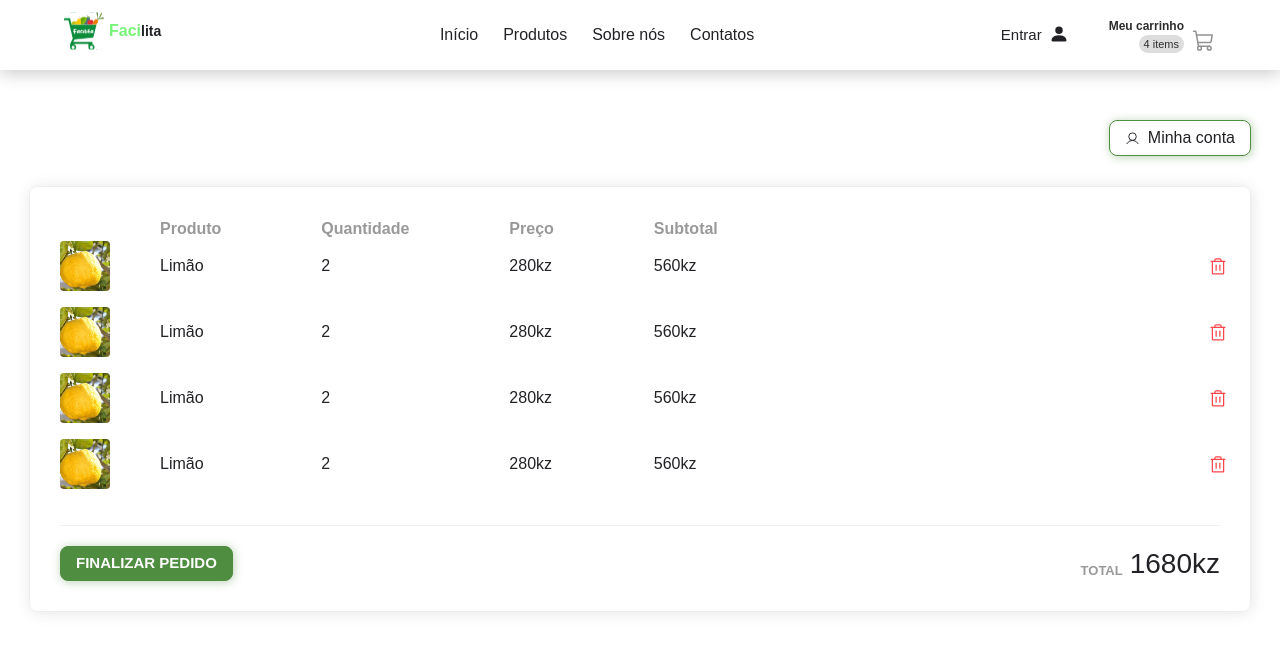
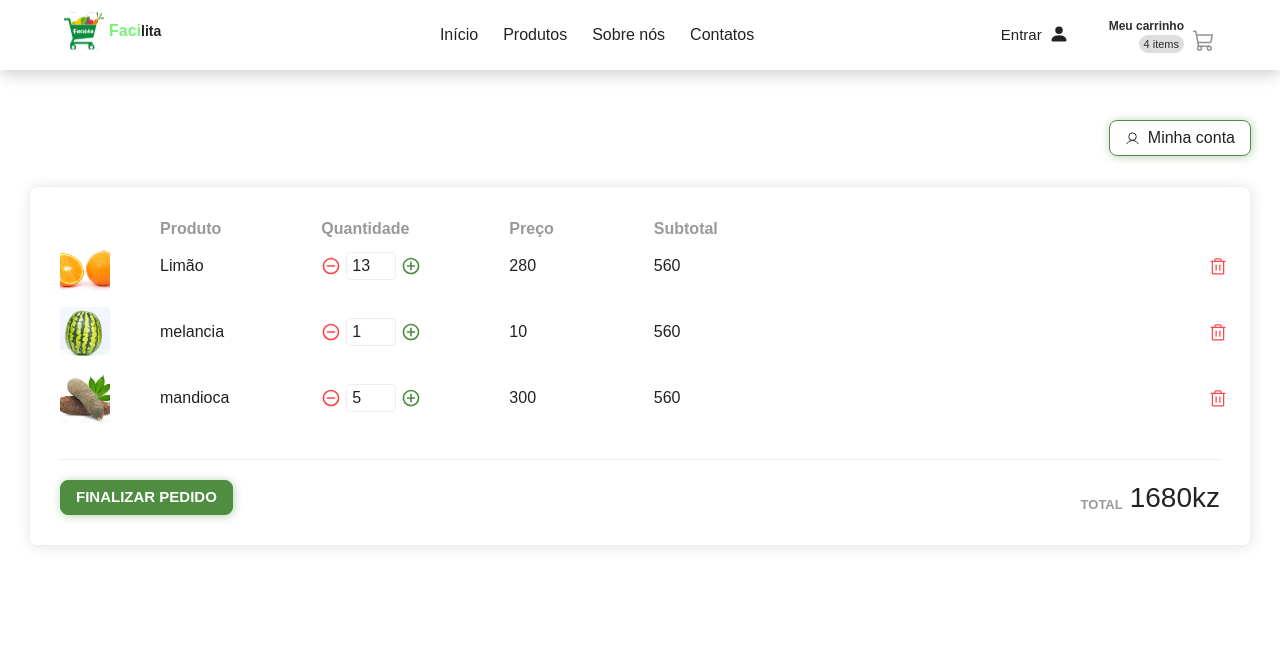
Before and after one commit to Domingas08Quissanga/project-Facilita, a React (Create React App) app: page /Carrinho in a window 1280 px wide. Shown: the top 652 px of the page. Built offline with nearby package versions, Linux system fonts and the light colour scheme.

Commit message:
feat: App

```diff
--- a/src/components/LoginForm/LoginCreateCount/LoginCreateCount.jsx
+++ b/src/components/LoginForm/LoginCreateCount/LoginCreateCount.jsx
@@ -1,39 +1,43 @@
 import React from 'react';
-import Button from '../../Buttons/Button'
-import Inputs from '../../Inputs/Inputs';
-import * as C from '../LoginCount/LoginCountStyled';
+import Button from '../../../components/Buttons/Button'
+import Inputs from '../../../components/Inputs/Inputs';
 import { Link } from 'react-router-dom';
+import { ArrowLeft } from 'phosphor-react';
+import { Container } from './style';
 
 function LoginCreateCount() {
   return (
+    <Container>
+      <Link to='/Login'>
+        <ArrowLeft
+          size={22}
+        />
+      </Link>
+      <form action="">
+        <legend>
+          <span>Criar</span> Conta
+        </legend>
 
-    <C.container>
+          <div>
+            <Inputs label='Nome:' type='text' />
+            <Inputs label='sobrenome' type='text' />
+          </div>
 
-               <form action="">
+          <div>
+            <Inputs label='E-mail' type='email' />
+            <Inputs label='contacto' type='number' />
+          </div>
 
-          <legend>
+          <div>
+            <Inputs label='Password' type='password' />
+            <Inputs label='Informe a senha novamente:' type='password' />
+          </div>
 
-            <span>Criar</span> Conta
-          </legend>
+          <Inputs label='data' type='date' />
 
-          <C.container>
-            <Inputs label='Nome:' type='text'/>
-            <Inputs label='sobrenome' type='text'/>
-            <Inputs label='E-mail' type='email'/>
-          </C.container>
-          <C.container>
-            <Inputs label='Password' type='password'/>
-            <Inputs label='contacto' type='number'/>
-            <Inputs label='data' type='date'/>
-            <Inputs label='Informe a senha novamente:' type='password'/>
-          </C.container>
-           <Button text='Cadastrar'/>
-
-             <Link to='/Login'>voltar</Link>
-
-        </form>
-
-    </C.container>
+        <Button text='Cadastrar' />
+      </form>
+    </Container>
   );
 
 }
--- /dev/null
+++ b/src/components/LoginForm/LoginCreateCount/style.js
@@ -0,0 +1,27 @@
+import styled from "styled-components";
+
+export const Container = styled.section `
+
+    div {
+        display: flex;
+        margin-top: 15px;
+
+        input {
+            height: 40px;
+        }
+
+        :first-child {
+            margin-right: 10px;
+        }
+    }
+
+    form {
+        margin-top: 30px;
+    }
+
+    button {
+        width: 100%;
+        padding: 10px;
+        margin-top: 30px;
+    }
+`
--- a/src/components/LoginForm/LoginForm.jsx
+++ b/src/components/LoginForm/LoginForm.jsx
@@ -2,8 +2,8 @@ import React from 'react';
 import * as C from './LoginFormStyled'
 import imgLogin from '../../assets/images/backgrounds/background.png'
 import { Route, Routes } from 'react-router-dom';
-import LoginCount from './LoginCount/LoginCount';
-import LoginCreateCount from './LoginCreateCount/LoginCreateCount';
+import LoginCount from '../LoginForm/LoginCount/LoginCount';
+import LoginCreateCount from '../LoginForm/LoginCreateCount/LoginCreateCount';
 
 
 // import { Container } from './styles';
--- a/src/components/LoginForm/LoginFormStyled.js
+++ b/src/components/LoginForm/LoginFormStyled.js
@@ -10,13 +10,9 @@ export const container = styled.div`
     position: absolute;
 
     display: flex;
-
-
-
 `
 
 export const LoginSpaceLeft = styled.div`
-
     width: 45%;
     height: 100vh;
 
@@ -28,7 +24,5 @@ export const LoginSpaceLeft = styled.div`
 `
 
 export const LoginSpaceRight = styled.div`
-    width: 65%;
     padding: 1.5rem;
-
 `
--- a/src/page/Cart/cartStyle.js
+++ b/src/page/Cart/cartStyle.js
@@ -1,6 +1,8 @@
 import styled from 'styled-components'
 
 export const Container = styled.section`
+    padding-bottom: 40px;
+
   div {
     margin: 0 auto;
     width: 1222px;
@@ -99,8 +101,9 @@ export const Table = styled.table`
         height: 50px;
         border-radius: 4px;
       }
+    }
 
-      button {
+    button#trash {
       background: none;
       margin-left: 97%;
 
@@ -111,5 +114,27 @@ export const Table = styled.table`
       }
     }
   }
+`
+export const ProductQuantityContainer = styled.span`
+    display: flex;
+    align-items: center;
+    gap: 5px;
+
+    > input {
+        border: 1px solid #eee;
+        width: 50px;
+        border-radius: 4px;
+        padding: 1px 5px;
+    }
+
+    > button {
+        background: none;
+        border-radius: 50%;
+        width: 20px;
+        height: 20px;
+
+        display: flex;
+        align-items: center;
+        justify-content: center;
     }
 `
--- a/src/page/Cart/index.jsx
+++ b/src/page/Cart/index.jsx
@@ -1,8 +1,46 @@
 import { Trash, User } from 'phosphor-react';
-import productImg from '../../assets/images/cards/limão.jpeg'
+import { useState } from 'react';
+import { MdRemoveCircleOutline, MdAddCircleOutline } from 'react-icons/md'
+import laranja from '../../assets/images/cards/laranja.webp'
+import melancia from '../../assets/images/cards/melancia.jpeg'
+import mandioca from '../../assets/images/cards/mandioca.jpg'
 import * as C from './cartStyle'
 
 function Cart() {
+    const [products, setProducts] = useState([
+        {
+            id: 1,
+            img: `${laranja}`,
+            amount: 280,
+            quantity: 13,
+            subtotal: 560,
+            productName: 'Limão',
+        },
+
+        {
+            id: 2,
+            img: `${melancia}`,
+            amount: 10,
+            quantity: 1,
+            subtotal: 560,
+            productName: 'melancia',
+        },
+
+        {
+            id: 3,
+            img: `${mandioca}`,
+            amount: 300,
+            quantity: 5,
+            subtotal: 560,
+            productName: 'mandioca'
+        }
+    ])
+
+    function deleteProduct(id) {
+        const newListProduct = products.filter(product => product.id !== id);
+        setProducts(newListProduct)
+    }
+
     return (
         <C.Container>
             <div>
@@ -30,29 +68,48 @@ function Cart() {
                     </thead>
 
                     <tbody>
-                        <tr>
+                        {products.map(product => (
+
+                            <tr key={product.id}>
                                 <td>
-                                <img src={productImg} alt="" />
+                                    <img src={product.img} alt="" />
                                 </td>
 
                                 <td>
-                                Limão
+                                    {product.productName}
                                 </td>
 
                                 <td>
-                                2
+                                    <C.ProductQuantityContainer>
+                                        <button>
+                                            <MdRemoveCircleOutline
+                                                size={20}
+                                                fill='#ff464c'
+                                            />
+                                        </button>
+                                        <input type="number" readOnly value={product.quantity} />
+                                        <button>
+                                            <MdAddCircleOutline
+                                                size={20}
+                                                fill='#4f8d41'
+                                            />
+                                        </button>
+                                    </C.ProductQuantityContainer>
                                 </td>
 
                                 <td>
-                                280kz
+                                    {product.amount}
                                 </td>
 
                                 <td>
-                                560kz
+                                    {product.subtotal}
                                 </td>
 
-                            <td id="trash" width="100%">
-                                <button>
+                                <td width="100%">
+                                    <button
+                                        onClick={() => deleteProduct(product.id)}
+                                        id="trash"
+                                    >
                                         <Trash
                                             color='#ff464c'
                                             size={20}
@@ -60,99 +117,7 @@ function Cart() {
                                     </button>
                                 </td>
                             </tr>
-
-                        <tr>
-                            <td>
-                                <img src={productImg} alt="" />
-                            </td>
-
-                            <td>
-                                Limão
-                            </td>
-
-                            <td>
-                                2
-                            </td>
-
-                            <td>
-                                280kz
-                            </td>
-
-                            <td>
-                                560kz
-                            </td>
-
-                            <td id="trash" width="100%">
-                                <button>
-                                    <Trash
-                                        color='#ff464c'
-                                        size={20}
-                                    />
-                                </button>
-                            </td>
-                        </tr>
-
-                        <tr>
-                            <td>
-                                <img src={productImg} alt="" />
-                            </td>
-
-                            <td>
-                                Limão
-                            </td>
-
-                            <td>
-                                2
-                            </td>
-
-                            <td>
-                                280kz
-                            </td>
-
-                            <td>
-                                560kz
-                            </td>
-
-                            <td id="trash" width="100%">
-                                <button>
-                                    <Trash
-                                        color='#ff464c'
-                                        size={20}
-                                    />
-                                </button>
-                            </td>
-                        </tr>
-
-                        <tr>
-                            <td>
-                                <img src={productImg} alt="" />
-                            </td>
-
-                            <td>
-                                Limão
-                            </td>
-
-                            <td>
-                                2
-                            </td>
-
-                            <td>
-                                280kz
-                            </td>
-
-                            <td>
-                                560kz
-                            </td>
-
-                            <td id="trash" width="100%">
-                                <button>
-                                    <Trash
-                                        color='#ff464c'
-                                        size={20}
-                                    />
-                                </button>
-                            </td>
-                        </tr>
+                        ))}
                     </tbody>
                 </C.Table>
 
```
Also changed, not shown: src/components/LoginForm/LoginCount/LoginCount.jsx (+14 -14 lines), src/components/LoginForm/LoginCount/LoginCountStyled.js (+42 -14 lines). Lines whose indentation alone changed are shown as unchanged.
